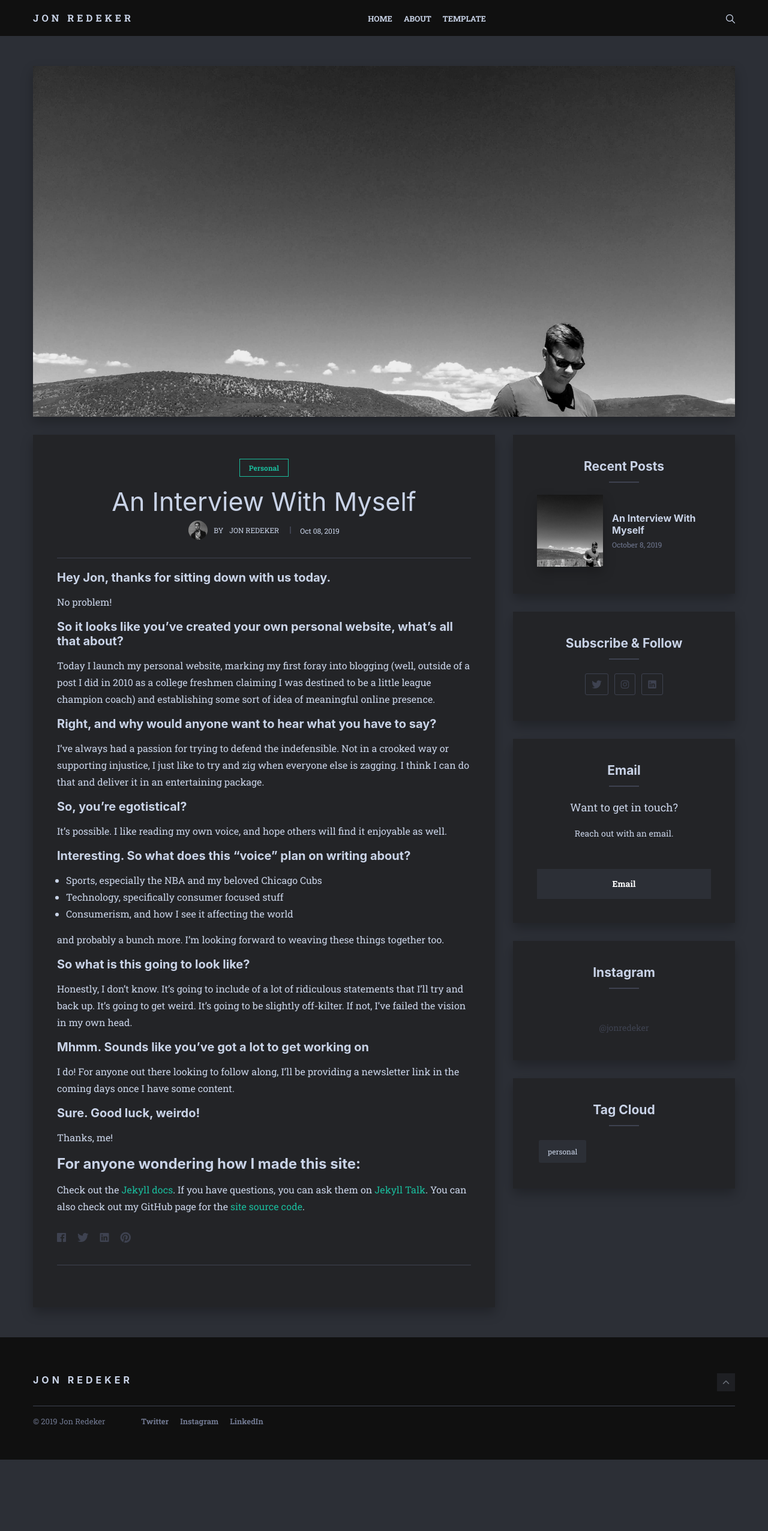
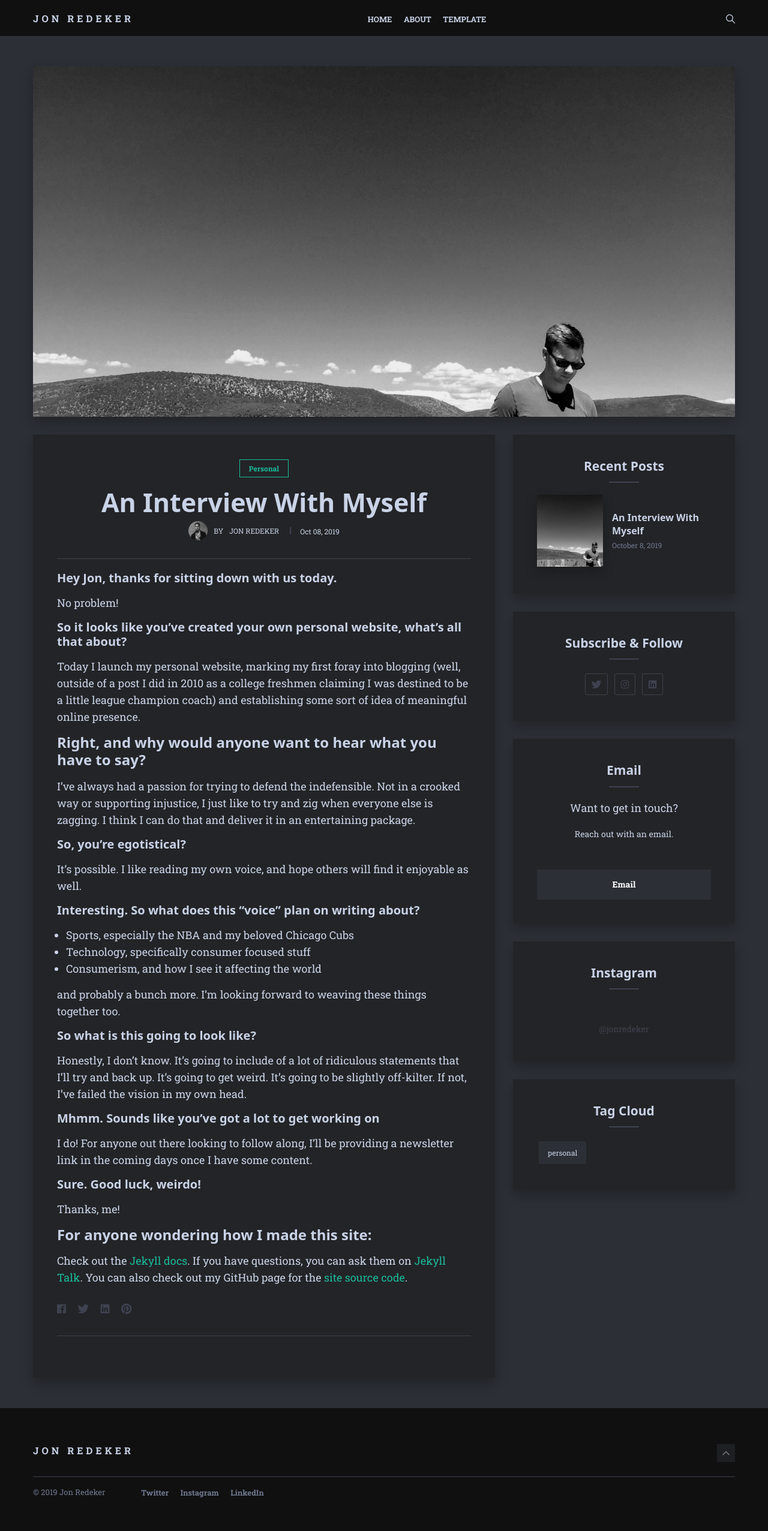
Before and after one commit to JRedeker/jonredeker.com, a Jekyll site: the page built from _posts/2019-11-8-welcome.md, in a window 1280 px wide. Shown: the whole page at 60% size. Built offline with Jekyll 4.4.1, drawn with Linux system fonts in a browser that asks for light colours; nearby versions of some CDN libraries; a script that is not in the unit is left out; before the commit the page ends 2434 px from its top, so only the background shows below that.

Commit message:
adjust font sizes and weights

```diff
--- a/_posts/2019-11-8-welcome.md
+++ b/_posts/2019-11-8-welcome.md
@@ -12,7 +12,7 @@ No problem!
 #### So it looks like you've created your own personal website, what's all that about?
 Today I launch my personal website, marking my first foray into blogging (well, outside of a post I did in 2010 as a college freshmen claiming I was destined to be a little league champion coach) and establishing some sort of idea of meaningful online presence.
 
-#### Right, and why would anyone want to hear what you have to say?
+### Right, and why would anyone want to hear what you have to say?
 I've always had a passion for trying to defend the indefensible.  Not in a crooked way or supporting injustice, I just like to try and zig when everyone else is zagging.  I think I can do that and deliver it in an entertaining package.
 
 #### So, you're egotistical?
--- a/_sass/2-base/_base.scss
+++ b/_sass/2-base/_base.scss
@@ -1,5 +1,5 @@
 // Body
-$base-font-size: 16px;
+$base-font-size: 18px;
 $base-font-style: normal;
 $base-font-variant: normal;
 $base-font-weight: normal;
@@ -53,7 +53,8 @@ body {
 
 // Headings
 $heading-font-weight: 700;
-$heading-font-family : -apple-system,
+$heading-font-family: system-ui,
+-apple-system,
 BlinkMacSystemFont,
 Helvetica Neue,
 Helvetica,
@@ -64,7 +65,7 @@ $font-size-h2: 28px;
 $font-size-h3: 24px;
 $font-size-h4: 20px;
 $font-size-h5: 18px;
-$font-size-h6: 16px;
+$font-size-h6: 18px;
 $heading-line-height: 1.2;
 h1,
 h2,
@@ -72,37 +73,44 @@ h3,
 h4,
 h5,
 h6 {
-    line-height: initial;
+    // line-height: initial;
+    line-height: $heading-line-height;
 }
 
 h1 {
     font-size: $font-size-h1;
     font-family: $heading-font-family;
+    font-weight: $heading-font-weight;
 }
 
 h2 {
     font-size: $font-size-h2;
     font-family: $heading-font-family;
+    font-weight: $heading-font-weight;
 }
 
 h3 {
     font-size: $font-size-h3;
     font-family: $heading-font-family;
+    font-weight: $heading-font-weight;
 }
 
 h4 {
     font-size: $font-size-h4;
     font-family: $heading-font-family;
+    font-weight: $heading-font-weight;
 }
 
 h5 {
     font-size: $font-size-h5;
     font-family: $heading-font-family;
+    font-weight: $heading-font-weight;
 }
 
 h6 {
     font-size: $font-size-h6;
     font-family: $heading-font-family;
+    font-weight: $heading-font-weight;
 }
 
 // Blockquote
--- a/_sass/3-modules/_footer.scss
+++ b/_sass/3-modules/_footer.scss
@@ -13,6 +13,7 @@
     margin-bottom: 10px;
     border-bottom: 1px solid $border-color;
     .logo-text {
+        font-family: 'Roboto Slab', system-ui, -apple-system, BlinkMacSystemFont, 'Segoe UI', Roboto, Oxygen, Ubuntu, Cantarell, 'Open Sans', 'Helvetica Neue', sans-serif;
         font-size: 16px;
         font-weight: 700;
         line-height: 16px;
--- a/_sass/4-layouts/_home.scss
+++ b/_sass/4-layouts/_home.scss
@@ -4,7 +4,8 @@
     background: $black;
 }
 
-.header, .header-box {
+.header,
+.header-box {
     height: 60px;
 }
 
@@ -15,6 +16,7 @@
     align-items: center;
     .logo-title {
         .logo-text {
+            font-family: 'Roboto Slab', system-ui, -apple-system, BlinkMacSystemFont, 'Segoe UI', Roboto, Oxygen, Ubuntu, Cantarell, 'Open Sans', 'Helvetica Neue', sans-serif;
             font-size: 16px;
             font-weight: 700;
             line-height: 16px;
@@ -222,7 +224,7 @@
             margin-bottom: 20px;
             font-size: 30px;
             line-height: 30px;
-      font-weight: normal;
+            font-weight: 700;
             a {
                 color: $text;
                 transition: $global-transition;
@@ -231,7 +233,7 @@
         .article-excerpt {
             max-width: 450px;
             margin-bottom: 30px;
-      font-size: 14px;
+            font-size: 16px;
             line-height: 23px;
         }
         .button {
@@ -294,7 +296,7 @@
             left: 0;
             width: 0;
             height: 100%;
-      background-color: rgba(0,0,0,0.8);
+            background-color: rgba(0, 0, 0, 0.8);
             opacity: 0;
             transition: all 0.4s ease;
         }
@@ -306,7 +308,7 @@
             text-align: center;
             letter-spacing: 2px;
             color: $text;
-      transform: translate(-50%,-50%);
+            transform: translate(-50%, -50%);
             transition: all 0.4s ease 0.3s;
             opacity: 0;
         }
@@ -366,17 +368,17 @@
     overflow: hidden;
 }
 
-.article-first .article-image-first, .article-box .article-image {
+.article-first .article-image-first,
+.article-box .article-image {
     position: relative;
     opacity: 0;
     transition: all 1s cubic-bezier(0.6, 0.3, 0, 1);
 }
 
-.article-first.reveal-in .article-image-first, .article-box.reveal-in .article-image {
+.article-first.reveal-in .article-image-first,
+.article-box.reveal-in .article-image {
     opacity: 1;
 }
-
-
 
 // Media
 @media only screen and (min-width: 576px) {
@@ -391,7 +393,6 @@
             }
         }
     }
-
     .menu-list {
         .menu-link {
             font-size: 50px;
@@ -401,7 +402,6 @@
             }
         }
     }
-
     .search-box {
         .search-text {
             height: 80px;
--- a/_sass/4-layouts/_post.scss
+++ b/_sass/4-layouts/_post.scss
@@ -19,7 +19,7 @@
     background-position: center;
     background-repeat: no-repeat;
     background-color: $black;
-  box-shadow: 0 9px 18px 0 rgba(0,0,0,0.25);
+    box-shadow: 0 9px 18px 0 rgba(0, 0, 0, 0.25);
     position: relative;
     opacity: 0;
     transition: all 1s cubic-bezier(0.6, 0.3, 0, 1);
@@ -31,16 +31,18 @@
     }
 }
 
-.post-head, .post-content {
+.post-head,
+.post-content {
     background: rgba($blue-darken, .95);
 }
 
 .post-content {
     padding: 40px 15px;
-  box-shadow: 0 9px 18px 0 rgba(0,0,0,0.25);
+    box-shadow: 0 9px 18px 0 rgba(0, 0, 0, 0.25);
 }
 
-.post-head, .post-body {
+.post-head,
+.post-body {
     margin-bottom: 20px;
     border-bottom: 1px solid $border-color;
 }
@@ -73,7 +75,7 @@
     .post-title {
         font-size: 28px;
         text-align: center;
-    font-weight: normal;
+        font-weight: 700;
         line-height: 28px;
         margin-bottom: 5px;
     }
@@ -84,7 +86,8 @@
     }
 }
 
-.post-info, .post-info-author {
+.post-info,
+.post-info-author {
     display: flex;
     justify-content: center;
     align-items: center;
@@ -103,7 +106,8 @@
             background-size: cover;
             background-repeat: no-repeat;
         }
-    .info-author-name, span {
+        .info-author-name,
+        span {
             font-size: 12px;
             text-transform: uppercase;
         }
@@ -158,7 +162,8 @@
     margin-top: 30px;
 }
 
-.prev, .next {
+.prev,
+.next {
     flex-basis: 100%;
     padding: 15px;
     background: #26272B;
@@ -184,7 +189,8 @@
     margin-bottom: 10px;
 }
 
-.prev, .next {
+.prev,
+.next {
     text-align: center;
 }
 
@@ -211,7 +217,8 @@
         justify-content: space-between;
         flex-wrap: nowrap;
     }
-  .prev, .next {
+    .prev,
+    .next {
         flex-basis: 48%;
         padding: 20px;
         .post-nav-title {
```
Lines whose indentation alone changed are shown as unchanged.
